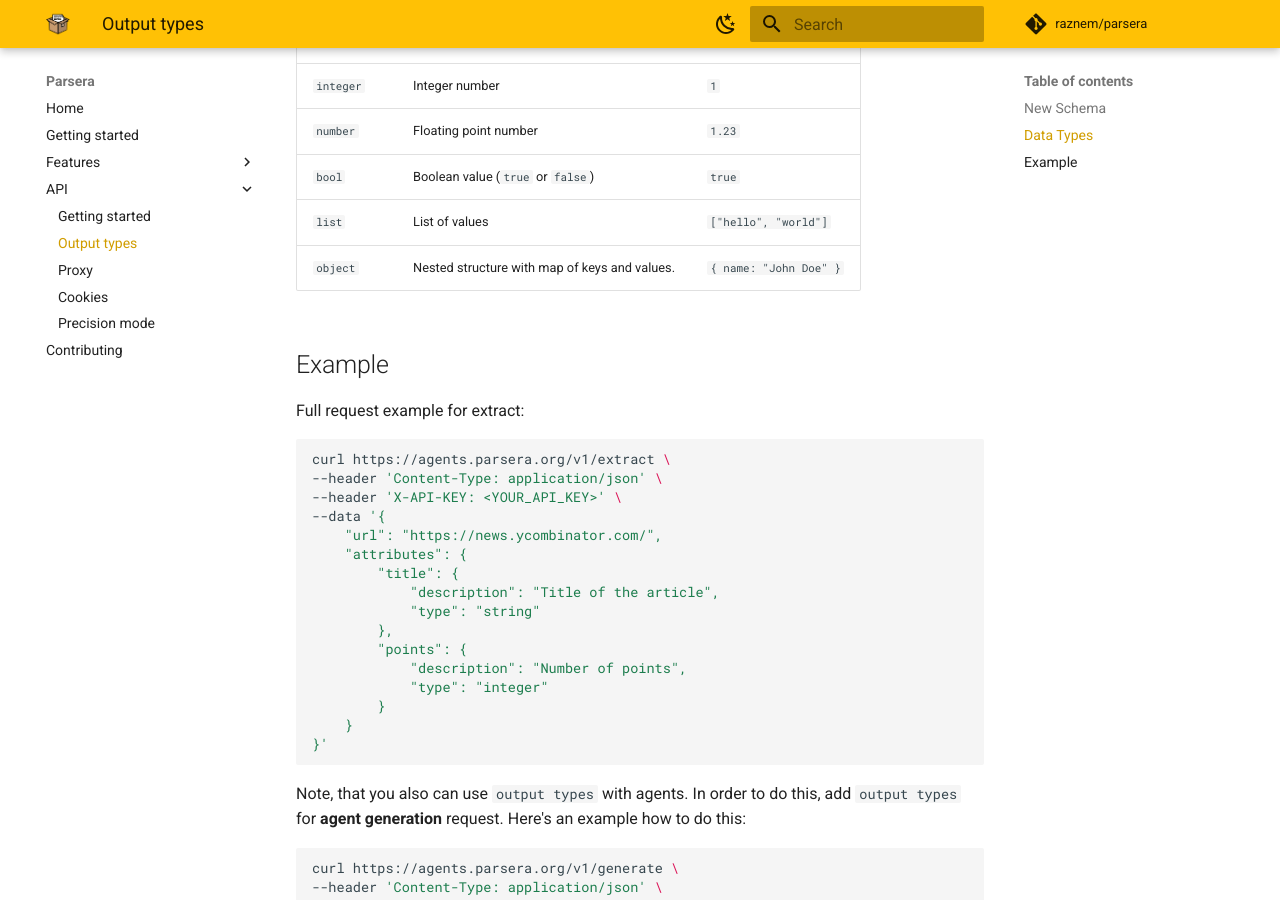
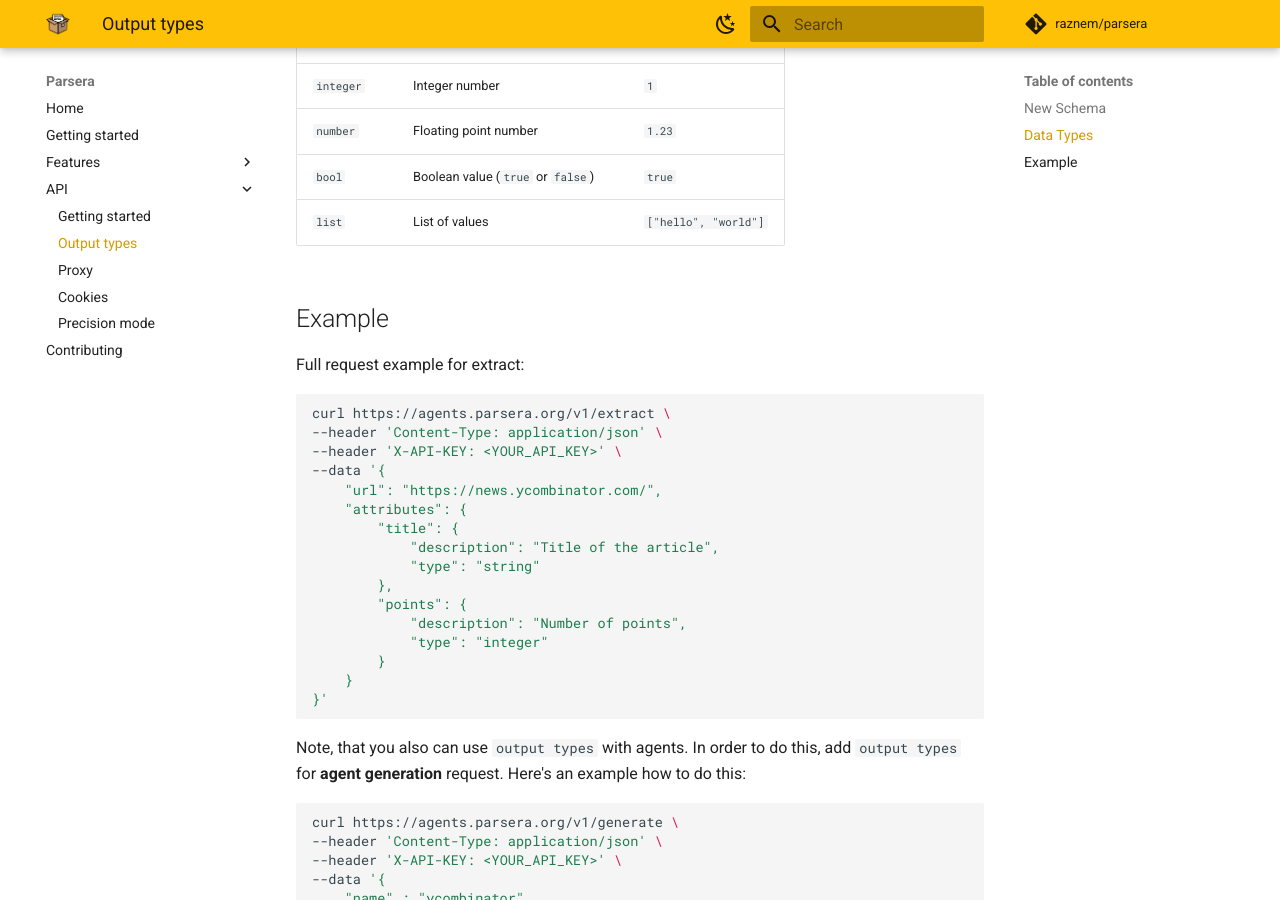
Before and after one commit to raznem/parsera, an MkDocs documentation site: the page built from docs/api/output-types.md, in a window 1280 px wide and 900 px high, scrolled down 910 px. Built offline with MkDocs 1.6.1 and Material for MkDocs 9.7.7, drawn with Linux system fonts in a browser that asks for light colours; comment, search, counter and statistics services are not loaded.

Commit message:
Updated doc

```diff
--- a/docs/api/output-types.md
+++ b/docs/api/output-types.md
@@ -37,7 +37,6 @@ You can use one of the following data types:
 | `number` | Floating point number | `1.23` |
 | `bool` | Boolean value (`true` or `false`) | `true` |
 | `list` | List of values | `["hello", "world"]` |
-| `object` | Nested structure with map of keys and values. | `{ name: "John Doe" }` |
 
 ## Example
 Full request example for extract:
```
